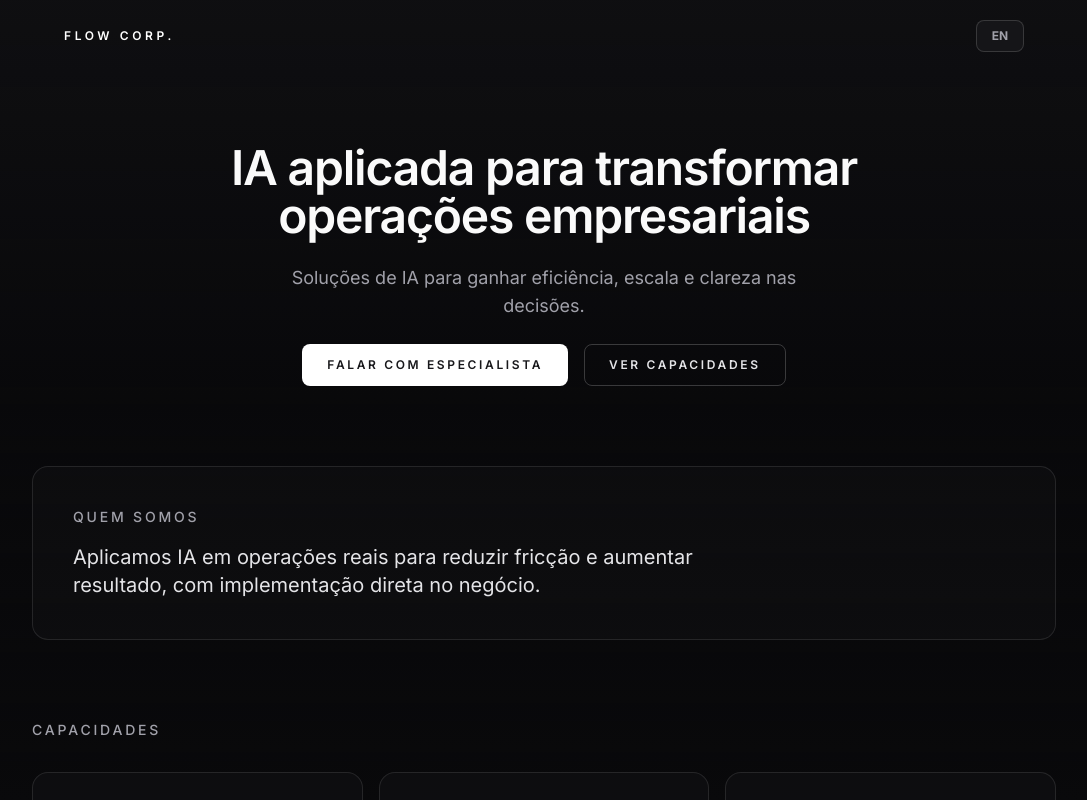
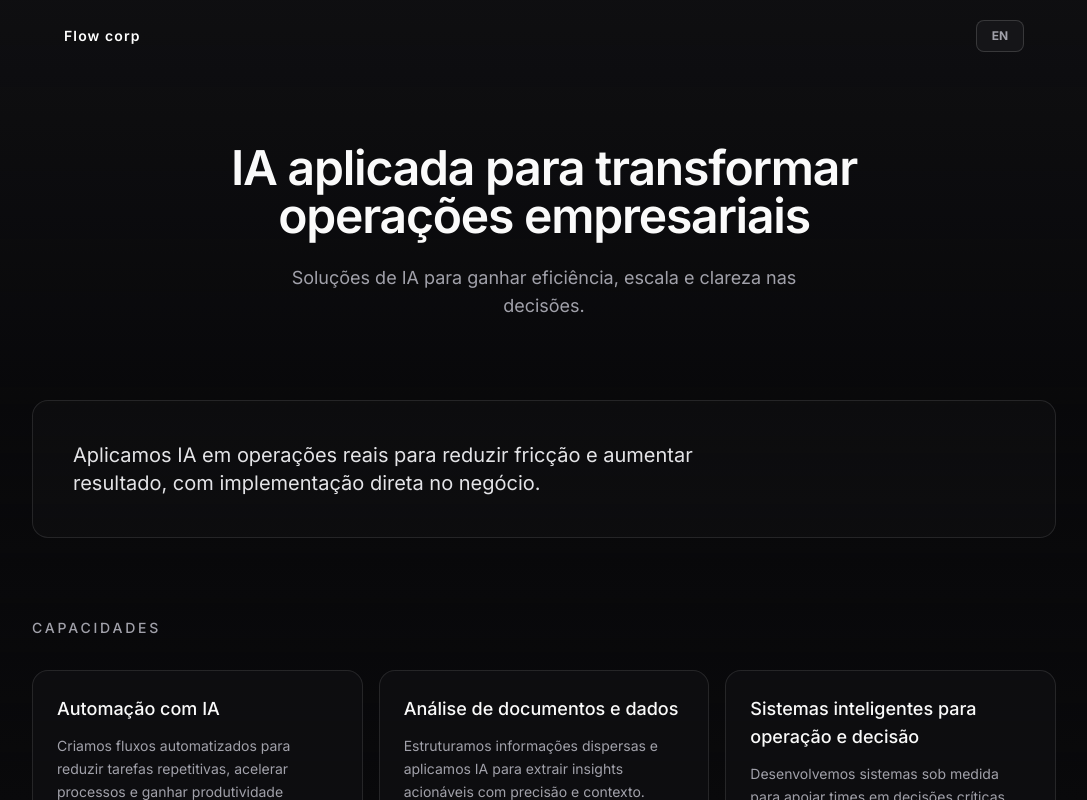
Before and after one commit to igorbiccas/flowcorp-site, a React (Vite) app: page / in a window 1280 px wide. Shown: the top 800 px of the page, without its empty margins (96-1183 px from the left). Built offline with nearby package versions, Linux system fonts and the light colour scheme.

Commit message:
Remove CTAs da hero e ajusta marca para Flow corp

```diff
--- a/App.tsx
+++ b/App.tsx
@@ -64,20 +64,6 @@ const App: React.FC = () => {
                 <p className="mx-auto max-w-xl text-base leading-relaxed text-zinc-400 md:text-lg">
                   {t.app.hero.subtitle}
                 </p>
-                <div className="flex flex-wrap items-center justify-center gap-4">
-                  <a
-                    href="#contato"
-                    className="rounded-lg border border-white/20 bg-white px-6 py-3 text-xs font-semibold uppercase tracking-[0.22em] text-zinc-900 transition-all hover:bg-zinc-200"
-                  >
-                    {t.app.hero.contactButton}
-                  </a>
-                  <a
-                    href="#capacidades"
-                    className="rounded-lg border border-white/20 bg-transparent px-6 py-3 text-xs font-semibold uppercase tracking-[0.22em] text-zinc-200 transition-all hover:border-white/40 hover:text-white"
-                  >
-                    {t.app.hero.secondaryButton}
-                  </a>
-                </div>
               </div>
             </AnimatedSection>
           </div>
@@ -87,7 +73,6 @@ const App: React.FC = () => {
           <div className="mx-auto w-full max-w-5xl">
             <AnimatedSection className="w-full rounded-2xl border border-white/10 bg-zinc-900/30 p-7 md:p-10" delay="duration-700">
               <div className="max-w-2xl space-y-4">
-                <h2 className="text-sm font-medium uppercase tracking-[0.2em] text-zinc-400">{t.app.about.title}</h2>
                 <p className="text-lg leading-relaxed text-zinc-200 md:text-xl">{t.app.about.description}</p>
               </div>
             </AnimatedSection>
--- a/components/Header.tsx
+++ b/components/Header.tsx
@@ -27,10 +27,10 @@ const Header: React.FC<HeaderProps> = ({ showLanguageSelector = true }) => {
       <div className="mx-auto flex w-full max-w-5xl items-center justify-between px-6 md:px-8">
         <a
           href="/"
-          className="text-xs font-semibold uppercase tracking-[0.3em] text-white transition-opacity hover:opacity-70"
-          aria-label="Flow corp."
+          className="text-sm font-semibold tracking-[0.08em] text-white transition-opacity hover:opacity-70"
+          aria-label="Flow corp"
         >
-          Flow corp.
+          Flow corp
         </a>
 
         <div className="flex items-center">
--- a/translations.ts
+++ b/translations.ts
@@ -17,8 +17,8 @@ export const translations = {
       hero: {
         title: "IA aplicada para transformar operações empresariais",
         subtitle: "Soluções de IA para ganhar eficiência, escala e clareza nas decisões.",
-        contactButton: "falar com especialista",
-        secondaryButton: "ver capacidades",
+        contactButton: "",
+        secondaryButton: "",
         whatWeDoTitle: "O que fazemos",
         whatWeDoItems: [
           "Organização e estruturação de dados",
@@ -28,7 +28,7 @@ export const translations = {
         ],
       },
       about: {
-        title: "Quem somos",
+        title: "",
         description:
           "Aplicamos IA em operações reais para reduzir fricção e aumentar resultado, com implementação direta no negócio.",
       },
```
